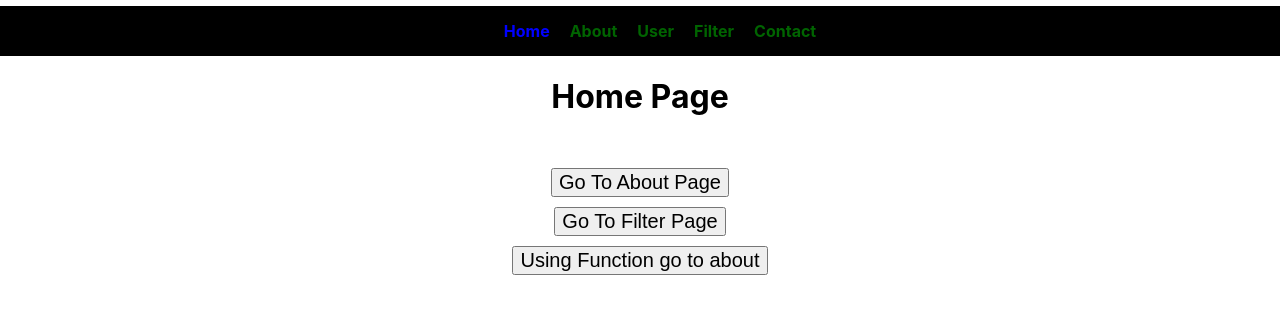
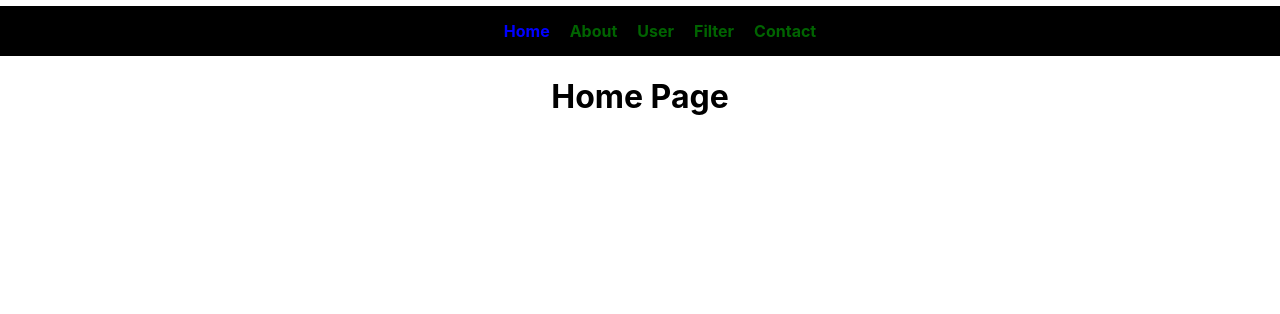
Before and after one commit to krishpatel023/learn-react, a React (Create React App) app: page /home in a window 1280 px wide. Shown: the top 314 px of the page. Built offline with nearby package versions, Linux system fonts and the light colour scheme.

Commit message:
useLocatin

```diff
--- a/src/components/About.js
+++ b/src/components/About.js
@@ -5,9 +5,10 @@ function About(){
 
     return<>
         <h1>About Page</h1>
-        <Link to='/user/krish'>Krish</Link>
+        {/* It is sending data through the state so that useLocation can recieve it. */}
+        <Link to='/user/krish' state={{name:'Krish',age:20,gender:"Male"}}>Krish</Link>
         <br />
-        <Link to='/user/kashvi'>Kashvi</Link>
+        <Link to='/user/kashvi' state={{name:'Kashvi',age:20,gender:"Female"}}>Kashvi</Link>
         <br />
         <br />
         <br />
--- a/src/components/Home.js
+++ b/src/components/Home.js
@@ -1,19 +1,10 @@
 import React from 'react';
-import { useNavigate } from 'react-router-dom';
 
 function Home(){
-    const navigate =useNavigate();
-    const navToPage = ()=>{
-        navigate('/about')
-    }
+
     return<>
         <h1>Home Page</h1>
-        <br />
-        <button onClick={()=>navigate('/about')}>Go To About Page</button>
-        <br />
-        <button onClick={()=>navigate('/filter')}>Go To Filter Page</button>
-        <br />
-        <button onClick={navToPage}>Using Function go to about</button>
+
     </>
 }
 export default Home;
--- a/src/components/User.js
+++ b/src/components/User.js
@@ -1,9 +1,13 @@
 import React from 'react';
-import { useParams } from 'react-router-dom';
+import { useParams, useLocation } from 'react-router-dom';
 
 function User(){
     const params = useParams();
-    const {name} = params;
+    const { name } = params;
+
+    //Use Location
+    const location = useLocation();
+    console.log(location);
     return(
         <div>
             <h1>User Page</h1>
```
Also changed, not shown: 1 other file (tests, documents, lock files or other folders).
